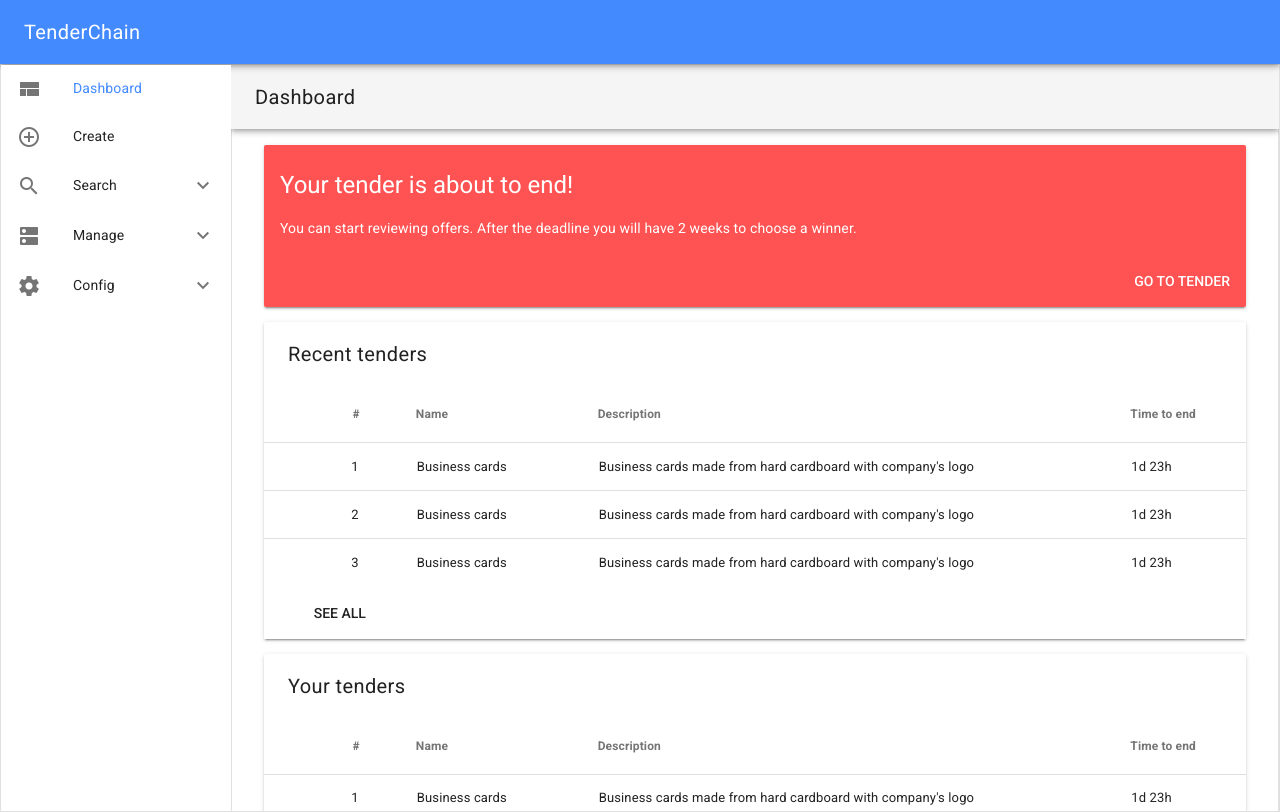
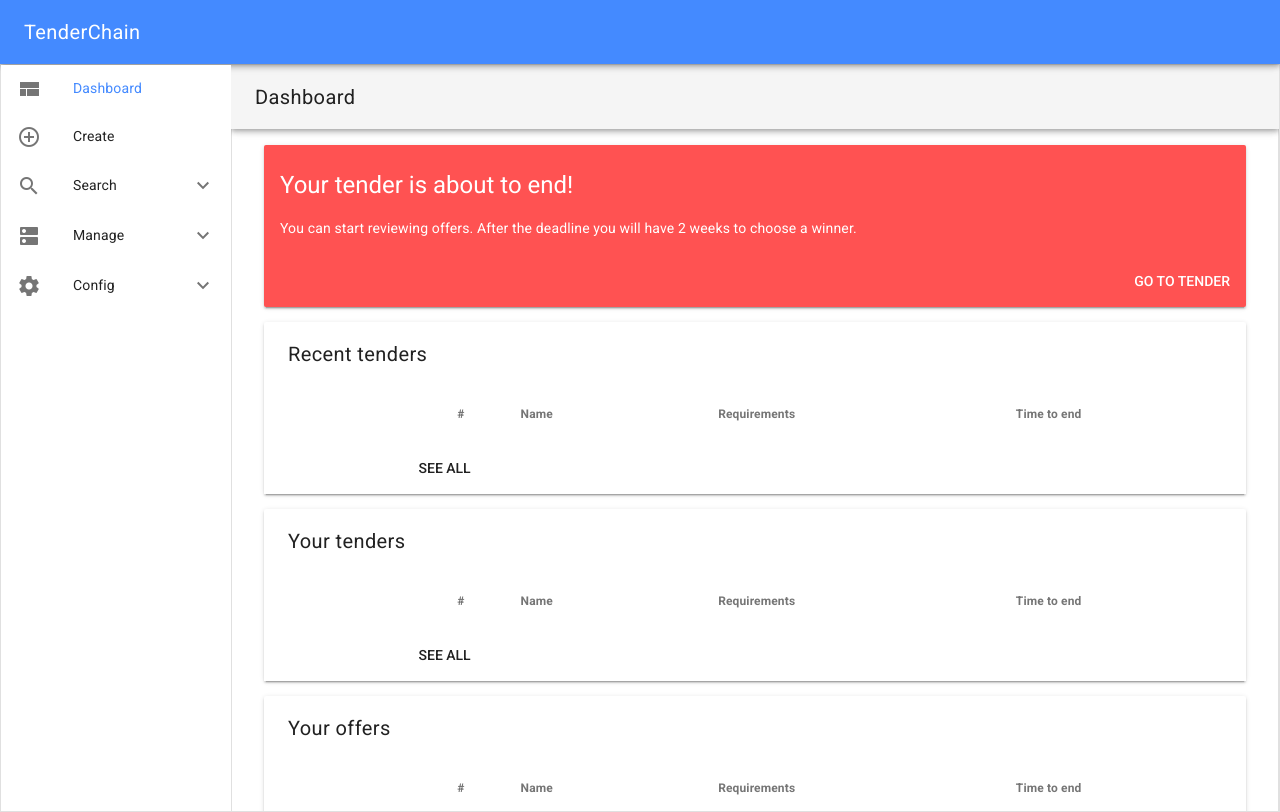
Before and after one commit to TenderChain/frontend, a Vue app: page /#/ in a window 1280 px wide. Built offline with nearby package versions, Linux system fonts and the light colour scheme.

Commit message:
Added tenders show up in dashboard

```diff
--- a/src/components/AddTender.vue
+++ b/src/components/AddTender.vue
@@ -2,6 +2,7 @@
 import MultiFileUpload from './MultiFileUpload';
 import AddParticipants from './AddParticipants';
 import RequirementRow from './RequirementRow';
+
 export default {
   name: 'AddTender',
   components: {
@@ -31,6 +32,7 @@ export default {
         date: this.selectedDate,
         fileNames: this.selectedFiles,
         requirements: this.requirements,
+        timestamp: new Date().getTime(),
       };
       this.showSnackbar = !this.showSnackbar;
       this.$store.commit('add_tender', tender);
--- a/src/components/Dashboard.vue
+++ b/src/components/Dashboard.vue
@@ -5,28 +5,9 @@ import DashboardAlert from './DashboardAlert';
     name: 'Dashboard',
     data() {
       return {
-        recent: [
-          {
-            id: 11234343,
-            name: 'Business cards',
-            desc:
-              'Business cards made from hard cardboard with company\'s logo',
-            eta: '1d 23h',
-          }, {
-            id: 17373,
-            name: 'Business cards',
-            desc:
-              'Business cards made from hard cardboard with company\'s logo',
-            eta: '1d 23h',
-          }, {
-            id: 28493982,
-            name: 'Business cards',
-            desc:
-              'Business cards made from hard cardboard with company\'s logo',
-            eta: '1d 23h',
-          }],
-        tenders: [{}, {}, {}],
-        offers: [{}, {}, {}],
+        recent: this.$store.state.recent,
+        tenders: this.$store.state.my_tenders,
+        offers: this.$store.state.my_offers,
         alert: {
           name: 'Your tender is about to end!',
           info:
@@ -52,8 +33,8 @@ import DashboardAlert from './DashboardAlert';
       :btn-label="alert.btnLabel"
     />
     <dashboard-card :list="recent" name="Recent tenders"/>
-    <dashboard-card :list="recent" name="Your tenders"/>
-    <dashboard-card :list="recent" name="Your offers"/>
+    <dashboard-card :list="tenders" name="Your tenders"/>
+    <dashboard-card :list="offers" name="Your offers"/>
   </div>
 </template>
 
--- a/src/components/DashboardCard.vue
+++ b/src/components/DashboardCard.vue
@@ -4,6 +4,19 @@
     props: {
       list: Array,
       name: String,
+    },
+    methods: {
+      eta(deadlineDate) {
+        let oneDay = 1000*60*60*24;
+        let oneHour = 1000*60*60;
+        let today = new Date().getTime();
+        let deadline = new Date(deadlineDate).getTime();
+
+        return `
+          ${((deadline-today)/oneDay).toFixed(0)}d
+           ${(((deadline-today)%oneDay)/oneHour).toFixed(0)}h
+           `;
+      },
     },
   };
 
@@ -18,15 +31,21 @@
     <md-table-row>
       <md-table-head md-numeric>#</md-table-head>
       <md-table-head>Name</md-table-head>
-      <md-table-head>Description</md-table-head>
+      <md-table-head>Requirements</md-table-head>
       <md-table-head>Time to end</md-table-head>
     </md-table-row>
 
     <md-table-row v-for="(el, index) in list" :key="el.id">
       <md-table-cell md-numeric>{{index+1}}</md-table-cell>
-      <md-table-cell>{{el.name}}</md-table-cell>
-      <md-table-cell>{{el.desc}}</md-table-cell>
-      <md-table-cell>{{el.eta}}</md-table-cell>
+      <md-table-cell>
+          <router-link :to="`/submit/${el.timestamp}`">{{el.name}}</router-link>
+      </md-table-cell>
+      <md-table-cell>
+        <span v-for="req in el.requirements" :key="req.name">
+          {{req.name+", "}}
+        </span>
+      </md-table-cell>
+      <md-table-cell>{{eta(el.date)}}</md-table-cell>
     </md-table-row>
 
     <md-card-actions>
```
